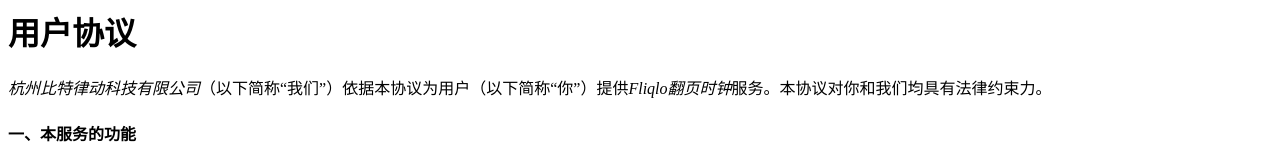
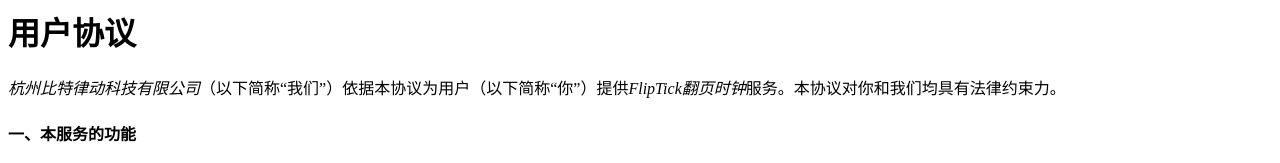
Before and after one commit to michaelzhang1994/fqUser.github.io, a plain HTML site: page index.html in a window 1280 px wide. Shown: the top 163 px of the page. Drawn offline with Linux system fonts and the light colour scheme.

Commit message:
Update index.html

```diff
--- a/index.html
+++ b/index.html
@@ -1,5 +1,5 @@
 <h1>用户协议</h1>
-<p><i>杭州比特律动科技有限公司</i>（以下简称“我们”）依据本协议为用户（以下简称“你”）提供<i>Fliqlo翻页时钟</i>服务。本协议对你和我们均具有法律约束力。</p>
+<p><i>杭州比特律动科技有限公司</i>（以下简称“我们”）依据本协议为用户（以下简称“你”）提供<i>FlipTick翻页时钟</i>服务。本协议对你和我们均具有法律约束力。</p>
 <h4>一、本服务的功能</h4>
 <p>你可以使用本服务显示翻页时钟、悬浮时钟。</p>
 <h4>二、责任范围及限制</h4>
```
